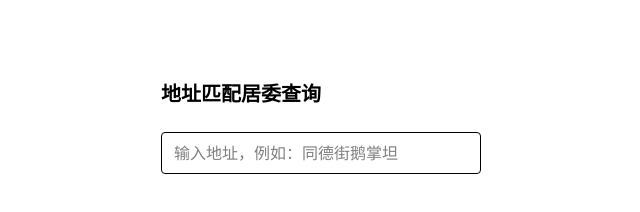
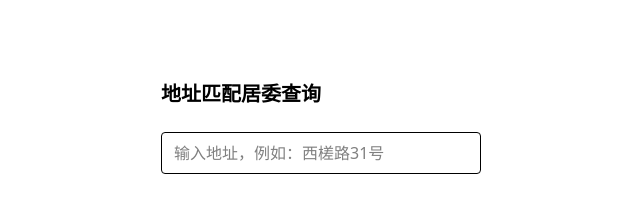
Before and after one commit to dev-chenxing/neighborhood-locator, an Astro site in the folder apps/web/: page / in a window 1280 px wide. Shown: the full height of the page, 47-687 px from the left. Built offline with nearby package versions, Linux system fonts and the light colour scheme; Astro itself is replaced by a stand-in of ours.

Commit message:
fix: update placeholder text in NeighborhoodLocator component

```diff
--- a/apps/web/src/components/NeighborhoodLocator.svelte
+++ b/apps/web/src/components/NeighborhoodLocator.svelte
@@ -12,7 +12,7 @@
     <input
       type="text"
       id="addrInput"
-      placeholder="输入地址，例如：同德街鹅掌坦"
+      placeholder="输入地址，例如：西槎路31号"
       class="w-full border px-3 py-2 rounded"
       bind:value={input}
     />
```
